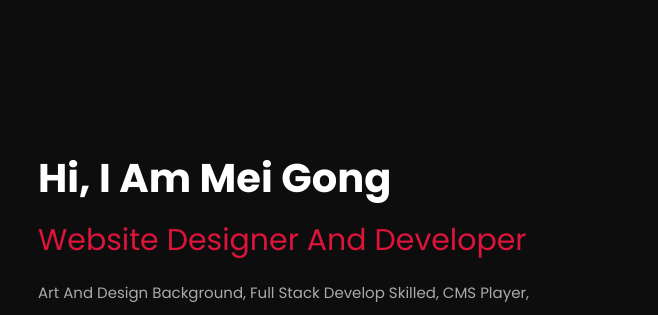
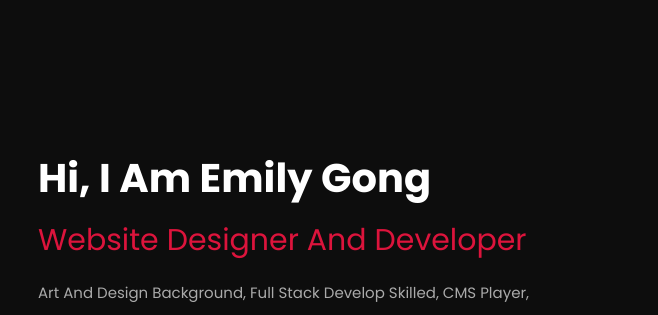
Before and after one commit to EmilyGong111/emily_portfolio_2021, a plain HTML site: page index.html in a window 1280 px wide. Shown: the part 73-388 px from the top of the page, 622-1280 px from the left. Drawn offline with Linux system fonts and the light colour scheme.

Commit message:
docs: name changed

```diff
--- a/index.html
+++ b/index.html
@@ -39,7 +39,7 @@
       </div>
 
       <div class="content">
-        <h3>hi, i am mei gong</h3>
+        <h3>hi, i am Emily gong</h3>
         <span>website designer and developer</span>
         <p>
           Art and design background, full stack develop skilled, CMS player,
```
